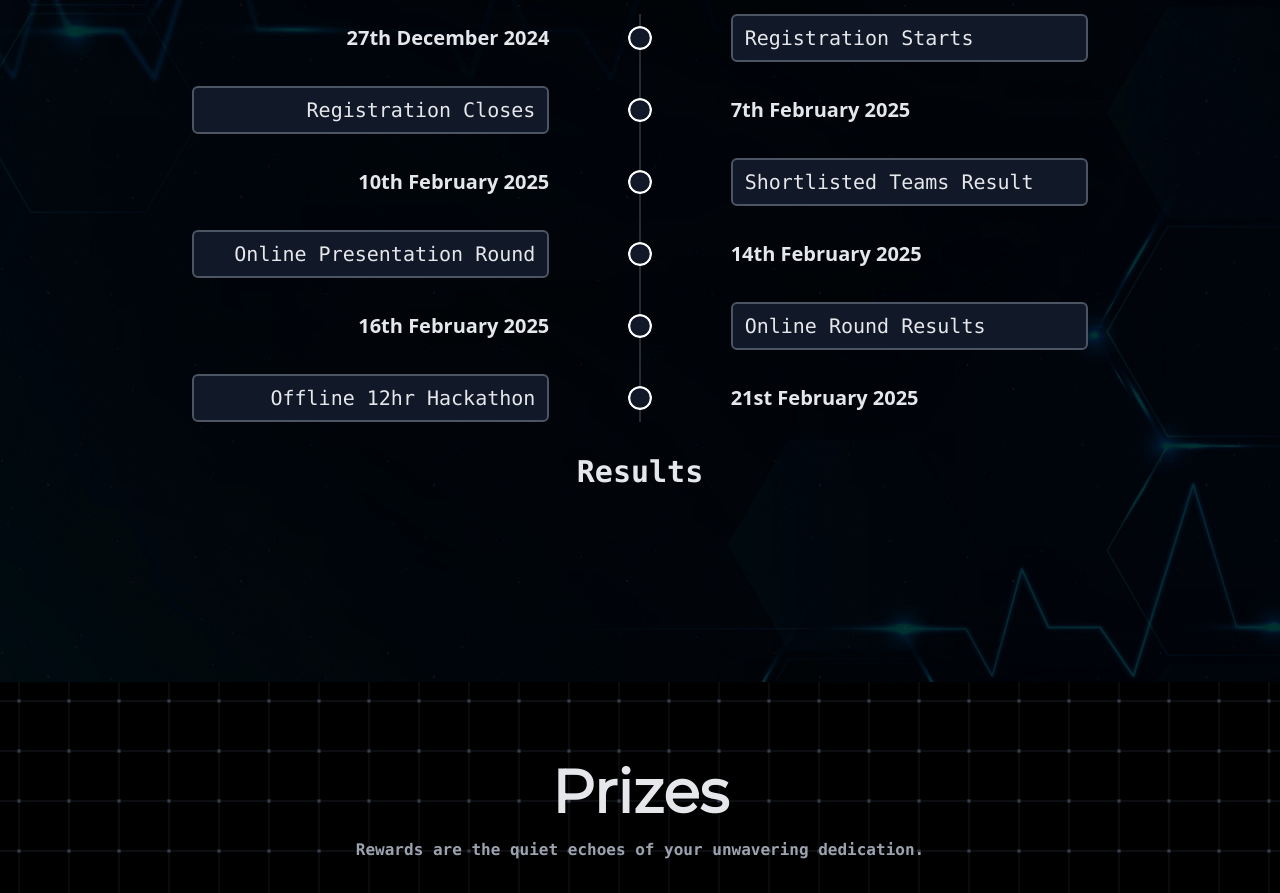
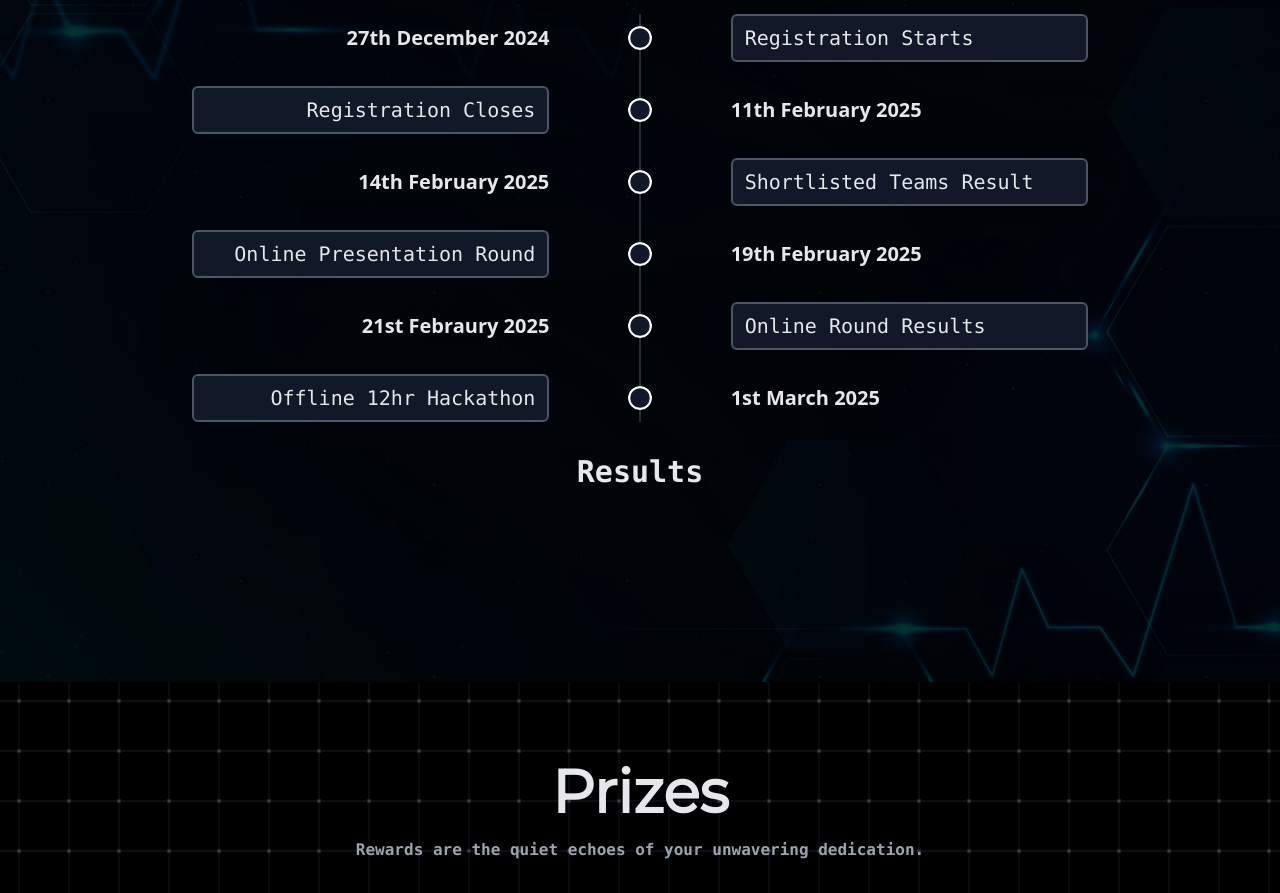
Before and after one commit to parthratra11/HansInnoverse, a Next.js app in the folder hans-innoverse/: page / in a window 1280 px wide. Shown: the part 2959-3852 px from the top of the page. Built offline with nearby package versions, Linux system fonts and the light colour scheme.

Commit message:
Update Timeline.tsx

```diff
--- a/hans-innoverse/app/components/Timeline.tsx
+++ b/hans-innoverse/app/components/Timeline.tsx
@@ -28,23 +28,23 @@ const TimelineComponent = () => {
       content: "Registration Starts",
     },
     {
-      date: "7th February 2025",
+      date: "11th February 2025",
       content: "Registration Closes",
     },
     {
-      date: "10th February 2025",
+      date: "14th February 2025",
       content: "Shortlisted Teams Result",
     },
     {
-      date: "14th February 2025",
+      date: "19th February 2025",
       content: "Online Presentation Round",
     },
     {
-      date: "16th February 2025",
+      date: "21st Febraury 2025",
       content: "Online Round Results",
     },
     {
-      date: "21st February 2025",
+      date: "1st March 2025",
       content: "Offline 12hr Hackathon",
     },
   ];
```
